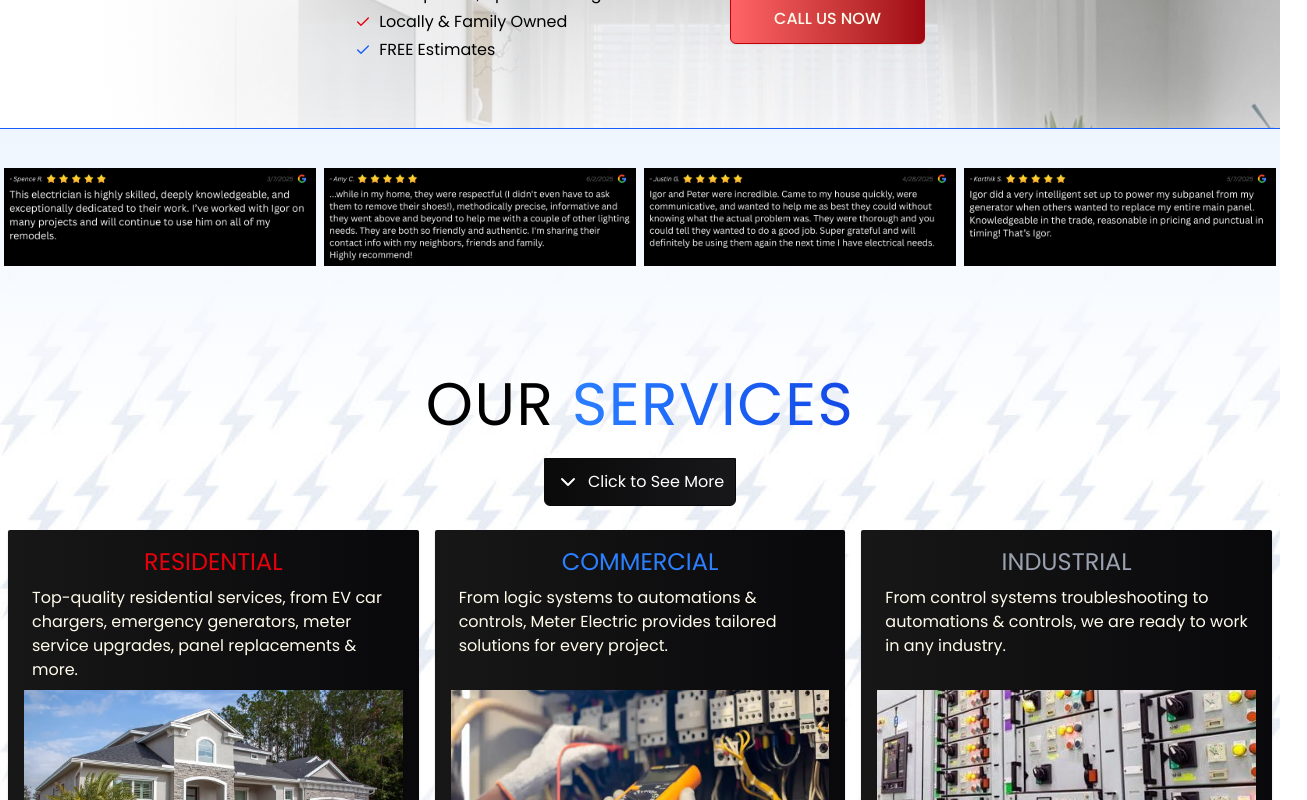
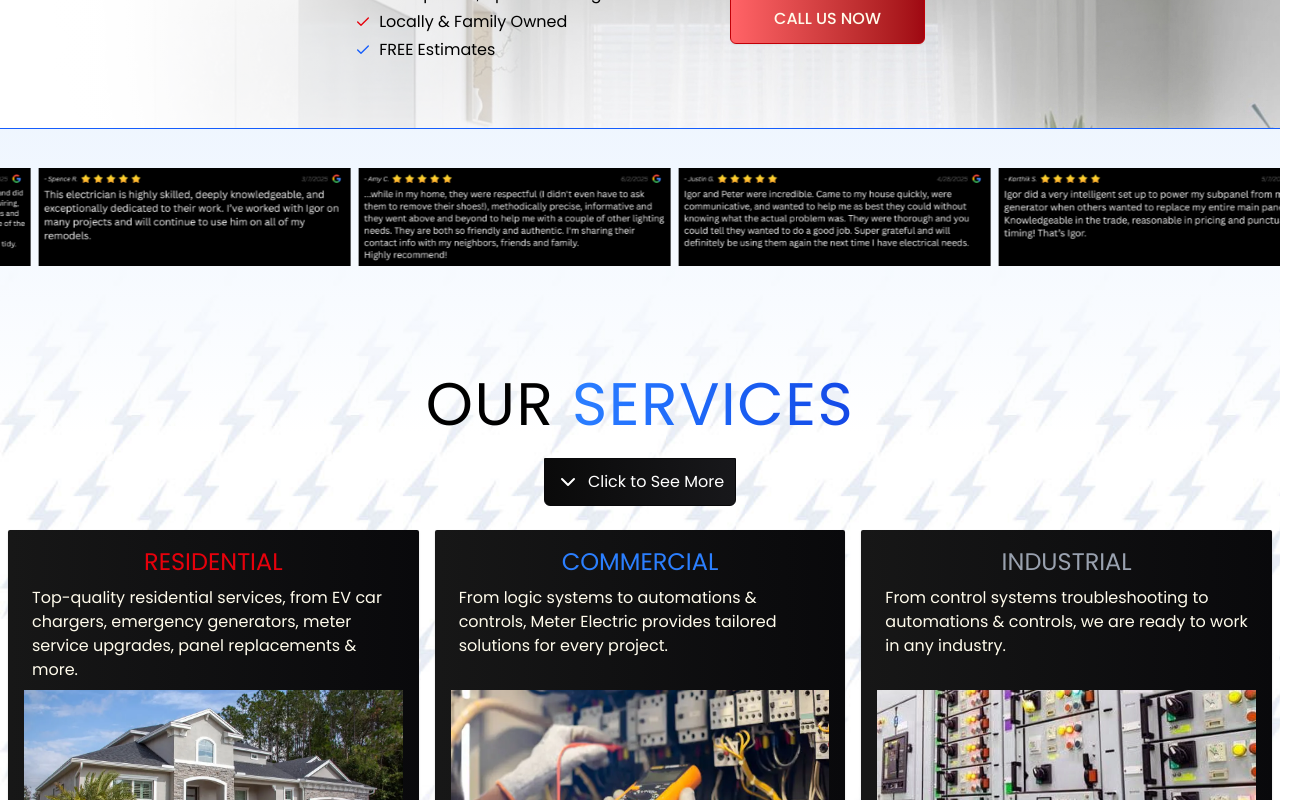
Before and after one commit to vtonu/meterelectric, a React (Vite) app: page / in a window 1280 px wide. Shown: the part 440-1240 px from the top of the page, 1307 px wide, since content can reach past the window. Built offline with nearby package versions, Linux system fonts and the light colour scheme; what tailwindcss-motion would draw is missing.

Commit message:
overflow hidden (v3.6.2)

```diff
--- a/src/components/FeatureSection.jsx
+++ b/src/components/FeatureSection.jsx
@@ -124,7 +124,7 @@ const settings = {
   centerMode: true,
   centerPadding: "0px",
   infinite: true,
-  speed: 1000,
+  speed: 2000,
   slidesToShow: 4,
   arrows: true,
   autoplay: true,
@@ -192,7 +192,7 @@ const FeatureSection = () => {
 
   return (
     <div
-      className="relative   min-h-[600px] bg-cover "
+      className="relative   min-h-[600px] bg-cover overflow-hidden"
       style={{
         backgroundImage: `url(${backgroundImage})`,
       }}
```
Also changed, not shown: 1 other file (tests, documents, lock files or other folders).
